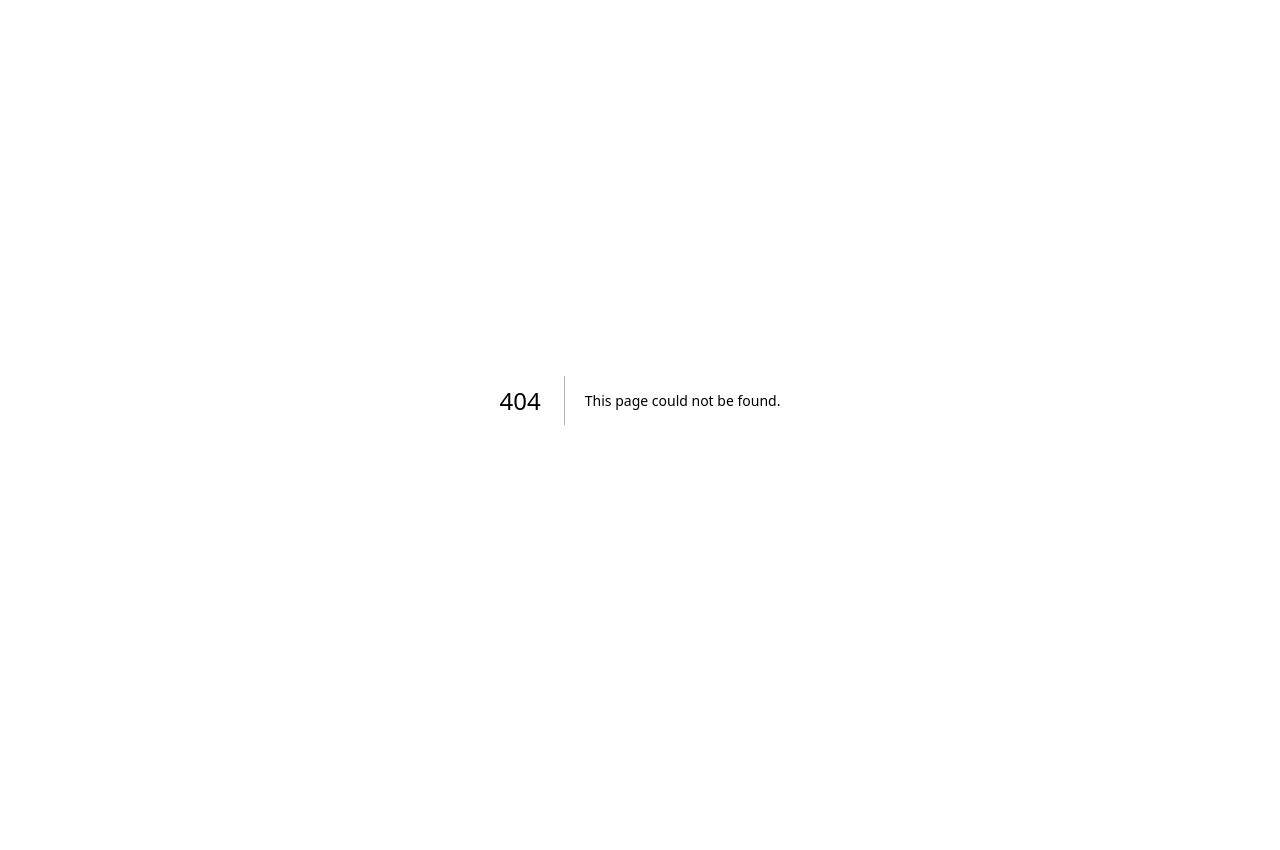
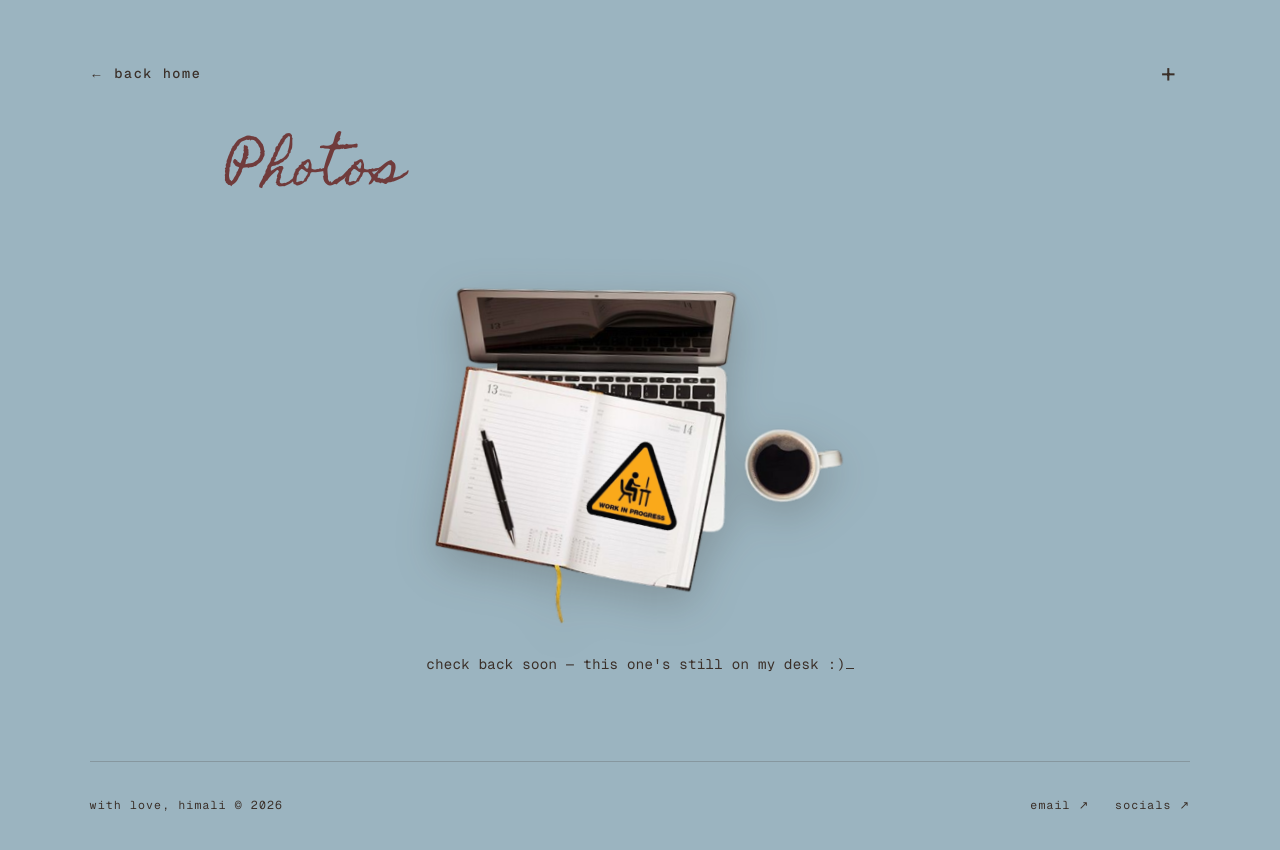
Before and after one commit to Himali-Malvawala/portfolio, a Next.js app: page /photos in a window 1280 px wide. Before the commit this address had no page. Shown: the top 850 px of the page. Before the commit the page ends 800 px from the top, so only its background shows below. Built offline with nearby package versions, Linux system fonts and the light colour scheme; a web font is replaced by a local one.

Commit message:
add boiler plate for /photos, /projects, and /resume

```diff
--- /dev/null
+++ b/app/photos/page.tsx
@@ -0,0 +1,10 @@
+import { PageLayout } from "../components/PageLayout";
+import { WorkInProgress } from "../components/WorkInProgress";
+
+export default function Photos() {
+  return (
+    <PageLayout pageTitle="Photos" active="stills">
+      <WorkInProgress />
+    </PageLayout>
+  );
+}
--- /dev/null
+++ b/app/projects/page.tsx
@@ -0,0 +1,10 @@
+import { PageLayout } from "../components/PageLayout";
+import { WorkInProgress } from "../components/WorkInProgress";
+
+export default function Projects() {
+  return (
+    <PageLayout pageTitle="Projects" active="projects">
+      <WorkInProgress message="the projects are getting a redesign, promise :)" />
+    </PageLayout>
+  );
+}
--- /dev/null
+++ b/app/resume/page.tsx
@@ -0,0 +1,10 @@
+import { PageLayout } from "../components/PageLayout";
+import { WorkInProgress } from "../components/WorkInProgress";
+
+export default function Resume() {
+  return (
+    <PageLayout pageTitle="Resume" active="resume">
+      <WorkInProgress message="the resume is getting a redesign, promise :)" />
+    </PageLayout>
+  );
+}
```
